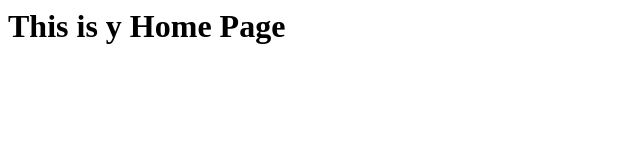
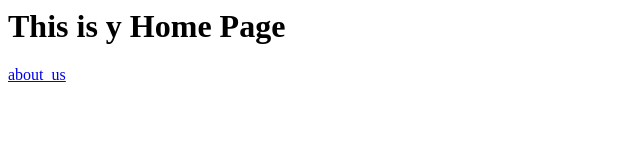
Before and after one commit to Srushtithakare28/21-01-26-git, a plain HTML site: page index.html in a window 1280 px wide. Shown: the full height of the page, 0-640 px from the left. Drawn offline with Linux system fonts and the light colour scheme.

Commit message:
added about_us.html on about_us branch

```diff
--- a/index.html
+++ b/index.html
@@ -1 +1,2 @@
 <h1>This is y Home Page</h1>
+<a href="about_us.html">about_us</a>
```
Also changed, not shown: about_us.html (added, +1 -0 lines).
